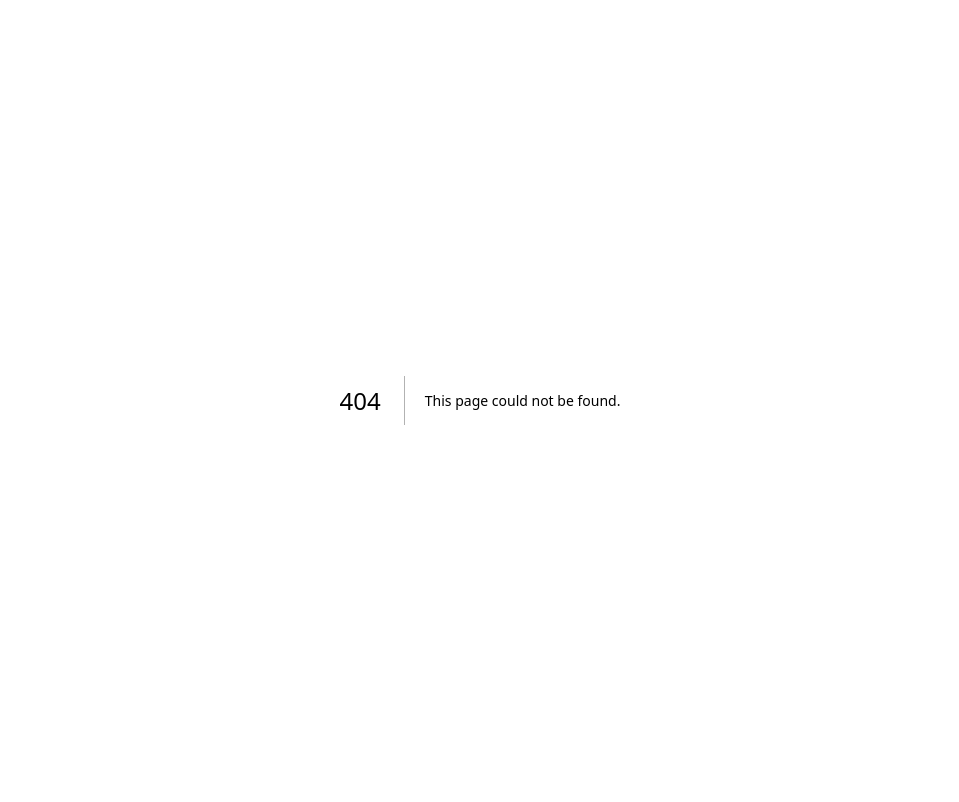
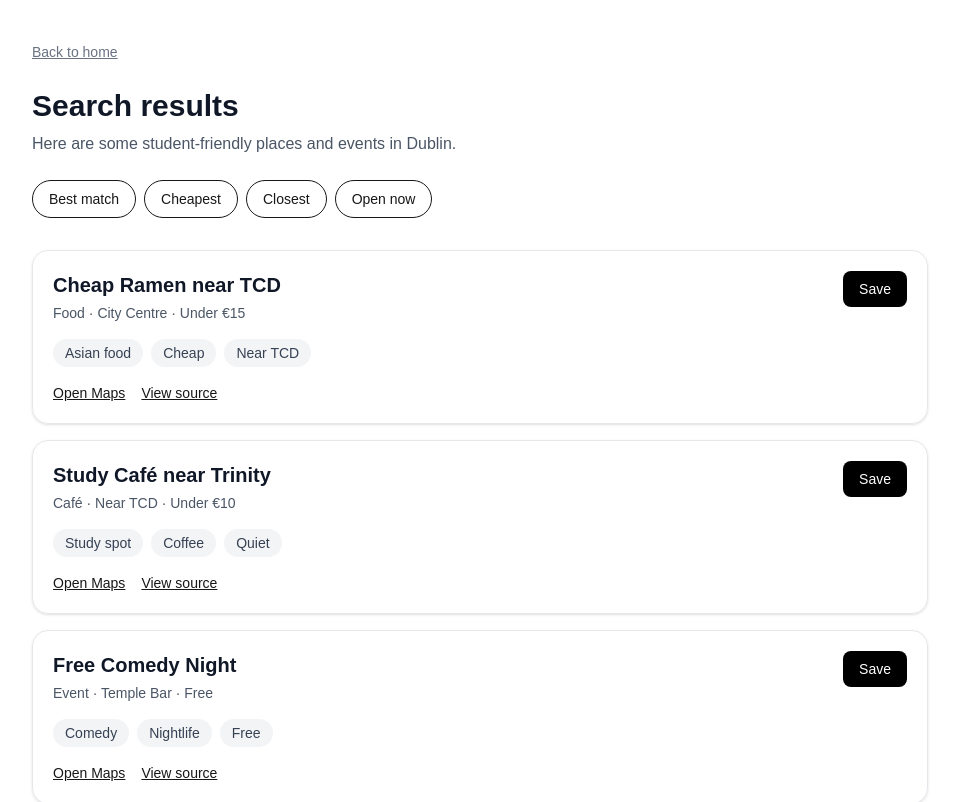
Before and after one commit to kieranji/dublinscanner, a Next.js app: page /search in a window 1280 px wide. Before the commit this address had no page. Shown: the top 802 px of the page, without its empty margins (160-1119 px from the left). Built offline with nearby package versions, Linux system fonts and the light colour scheme.

Commit message:
Add search results page

```diff
--- a/app/page.tsx
+++ b/app/page.tsx
@@ -47,9 +47,12 @@ export default function Home() {
             <option>Any</option>
           </select>
 
-          <button className="mt-6 w-full rounded-lg bg-black px-4 py-3 font-medium text-white">
-            Search Dublin
-          </button>
+          <a
+            href="/search"
+            className="mt-6 block w-full rounded-lg bg-black px-4 py-3 text-center font-medium text-white"
+          >
+          Search Dublin
+          </a>
         </div>
 
         <div className="mt-8 grid gap-3 sm:grid-cols-3">
--- /dev/null
+++ b/app/search/page.tsx
@@ -0,0 +1,114 @@
+const places = [
+  {
+    id: 1,
+    name: "Cheap Ramen near TCD",
+    category: "Food",
+    area: "City Centre",
+    price: "Under €15",
+    tags: ["Asian food", "Cheap", "Near TCD"],
+  },
+  {
+    id: 2,
+    name: "Study Café near Trinity",
+    category: "Café",
+    area: "Near TCD",
+    price: "Under €10",
+    tags: ["Study spot", "Coffee", "Quiet"],
+  },
+  {
+    id: 3,
+    name: "Free Comedy Night",
+    category: "Event",
+    area: "Temple Bar",
+    price: "Free",
+    tags: ["Comedy", "Nightlife", "Free"],
+  },
+  {
+    id: 4,
+    name: "Student Friendly Pub",
+    category: "Pub",
+    area: "Camden",
+    price: "Under €20",
+    tags: ["Drinks", "Group-friendly", "Open late"],
+  },
+];
+
+export default function SearchPage() {
+  return (
+    <main className="min-h-screen bg-white px-6 py-10">
+      <section className="mx-auto max-w-4xl">
+        <a href="/" className="text-sm text-gray-500 underline">
+          Back to home
+        </a>
+
+        <h1 className="mt-6 text-3xl font-bold text-gray-900">
+          Search results
+        </h1>
+
+        <p className="mt-2 text-gray-600">
+          Here are some student-friendly places and events in Dublin.
+        </p>
+
+        <div className="mt-6 flex flex-wrap gap-2">
+          <button className="rounded-full border px-4 py-2 text-sm">
+            Best match
+          </button>
+          <button className="rounded-full border px-4 py-2 text-sm">
+            Cheapest
+          </button>
+          <button className="rounded-full border px-4 py-2 text-sm">
+            Closest
+          </button>
+          <button className="rounded-full border px-4 py-2 text-sm">
+            Open now
+          </button>
+        </div>
+
+        <div className="mt-8 grid gap-4">
+          {places.map((place) => (
+            <article
+              key={place.id}
+              className="rounded-2xl border border-gray-200 p-5 shadow-sm"
+            >
+              <div className="flex items-start justify-between gap-4">
+                <div>
+                  <h2 className="text-xl font-semibold text-gray-900">
+                    {place.name}
+                  </h2>
+
+                  <p className="mt-1 text-sm text-gray-600">
+                    {place.category} · {place.area} · {place.price}
+                  </p>
+                </div>
+
+                <button className="rounded-lg bg-black px-4 py-2 text-sm text-white">
+                  Save
+                </button>
+              </div>
+
+              <div className="mt-4 flex flex-wrap gap-2">
+                {place.tags.map((tag) => (
+                  <span
+                    key={tag}
+                    className="rounded-full bg-gray-100 px-3 py-1 text-sm text-gray-700"
+                  >
+                    {tag}
+                  </span>
+                ))}
+              </div>
+
+              <div className="mt-4 flex gap-4 text-sm">
+                <a href="#" className="underline">
+                  Open Maps
+                </a>
+                <a href="#" className="underline">
+                  View source
+                </a>
+              </div>
+            </article>
+          ))}
+        </div>
+      </section>
+    </main>
+  );
+}
```
